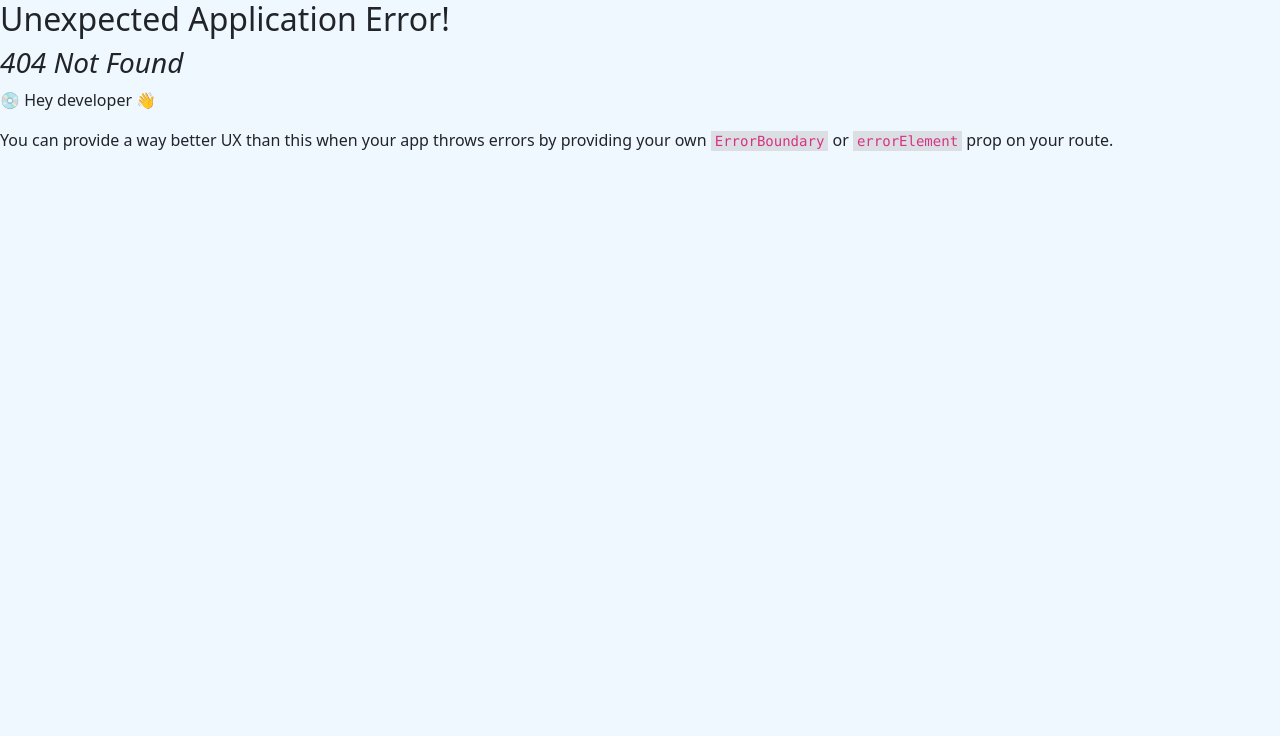
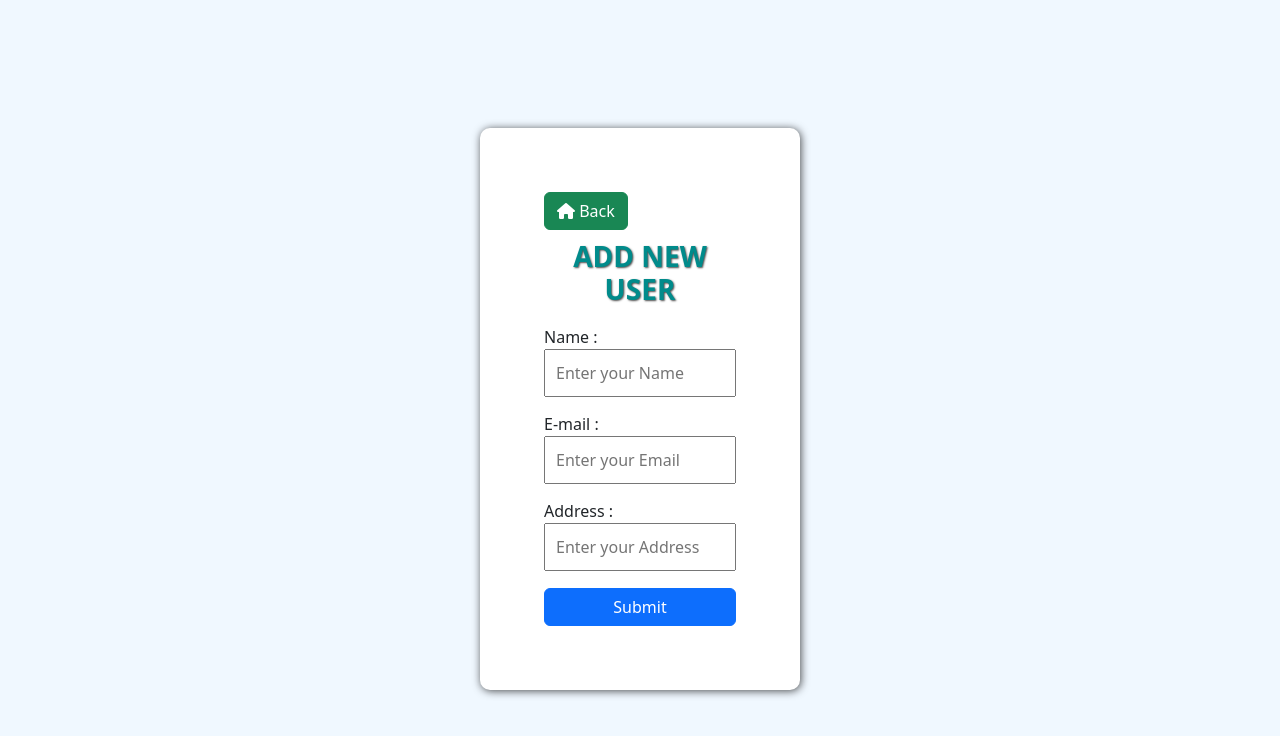
Before and after one commit to SuvraneelSaha/TODO-List, a React (Create React App) app in the folder client/: page /update/1 in a window 1280 px wide. Before the commit this address had no page. Shown: the top 736 px of the page. Built offline with nearby package versions, Linux system fonts and the light colour scheme.

Commit message:
skeleton of UpdateUser page is done

```diff
--- a/client/src/App.js
+++ b/client/src/App.js
@@ -2,6 +2,7 @@
 import "./App.css";
 import User from "./getUser/User";
 import { createBrowserRouter, RouterProvider } from "react-router-dom";
+import Update from "./updateUser/Update";
 
 function App() {
   const route = createBrowserRouter([
@@ -13,6 +14,10 @@
       path:"/add",
       element:<AddUser/>,
     },
+    {
+      path:"/update/:id",
+      element:<Update/>,
+    }
   ]);
   return (
     <div className="App">
--- a/client/src/getUser/User.jsx
+++ b/client/src/getUser/User.jsx
@@ -55,9 +55,9 @@
                 <td>{user.email}</td>
                 <td>{user.address}</td>
                 <td className="actionButtons">
-                  <button type="button" class="btn btn-warning">
+                  <Link to={`/update/`+user._id} type="button" class="btn btn-warning">
                     <i class="fa-solid fa-wrench"></i>
-                  </button>
+                  </Link>
                   <button type="button" class="btn btn-danger">
                     <i class="fa-solid fa-trash"></i>
                   </button>
--- /dev/null
+++ b/client/src/updateUser/Update.jsx
@@ -0,0 +1,97 @@
+import React, { useState } from "react";
+import "./Update.css";
+import { Link, useNavigate } from "react-router-dom";
+import axios from "axios";
+import toast from "react-hot-toast";
+
+const UpdateUser = () => {
+  const users = {
+    name: "",
+    email: "",
+    address: "",
+  };
+
+  const [user, setUser] = useState(users);
+
+  const navigate = useNavigate();
+
+  const inputHandler = (e) => {
+    const { name, value } = e.target;
+    console.log(name, value);
+
+    setUser({ ...user, [name]: value });
+  };
+
+  const submitForm = async (e) => {
+    e.preventDefault();
+    await axios
+      .post("http://localhost:9000/api/user", user)
+      .then((response) => {
+        toast.success(response.data.message, { position: "bottom-right" });
+        navigate("/");
+      })
+      .catch((error) => {
+        console.log(error);
+      });
+  };
+
+  // here the spread operator ... is used to copy the current value of user state and
+  // then update the specified property of the new value
+
+  // e is the event object which is triggerred by the event change
+
+  // we need to use useState hook -- which is used to manage the userForm data
+  // inputHandler function for handling the changes in the input field
+
+  return (
+    <div className="addUser">
+      <Link to="/" type="button" class="btn btn-success">
+        <i class="fa-solid fa-house"></i> Back
+      </Link>
+
+      <h3>Add New User</h3>
+      <form className="addUserForm" onSubmit={submitForm}>
+        <div className="inputGroup">
+          <label htmlFor="name">Name : </label>
+          <input
+            type="text"
+            id="name"
+            onChange={inputHandler}
+            name="name"
+            autoComplete="off"
+            placeholder="Enter your Name"
+          />
+        </div>
+        <div className="inputGroup">
+          <label htmlFor="email">E-mail : </label>
+          <input
+            type="email"
+            id="email"
+            onChange={inputHandler}
+            name="email"
+            autoComplete="off"
+            placeholder="Enter your Email"
+          />
+        </div>
+        <div className="inputGroup">
+          <label htmlFor="address">Address : </label>
+          <input
+            type="text"
+            id="address"
+            onChange={inputHandler}
+            name="address"
+            autoComplete="off"
+            placeholder="Enter your Address"
+          />
+        </div>
+        <div className="inputGroup">
+          <button type="submit" class="btn btn-primary">
+            Submit
+          </button>
+        </div>
+      </form>
+    </div>
+  );
+};
+
+export default UpdateUser;
```
Also changed, not shown: client/src/updateUser/Update.css (added).
